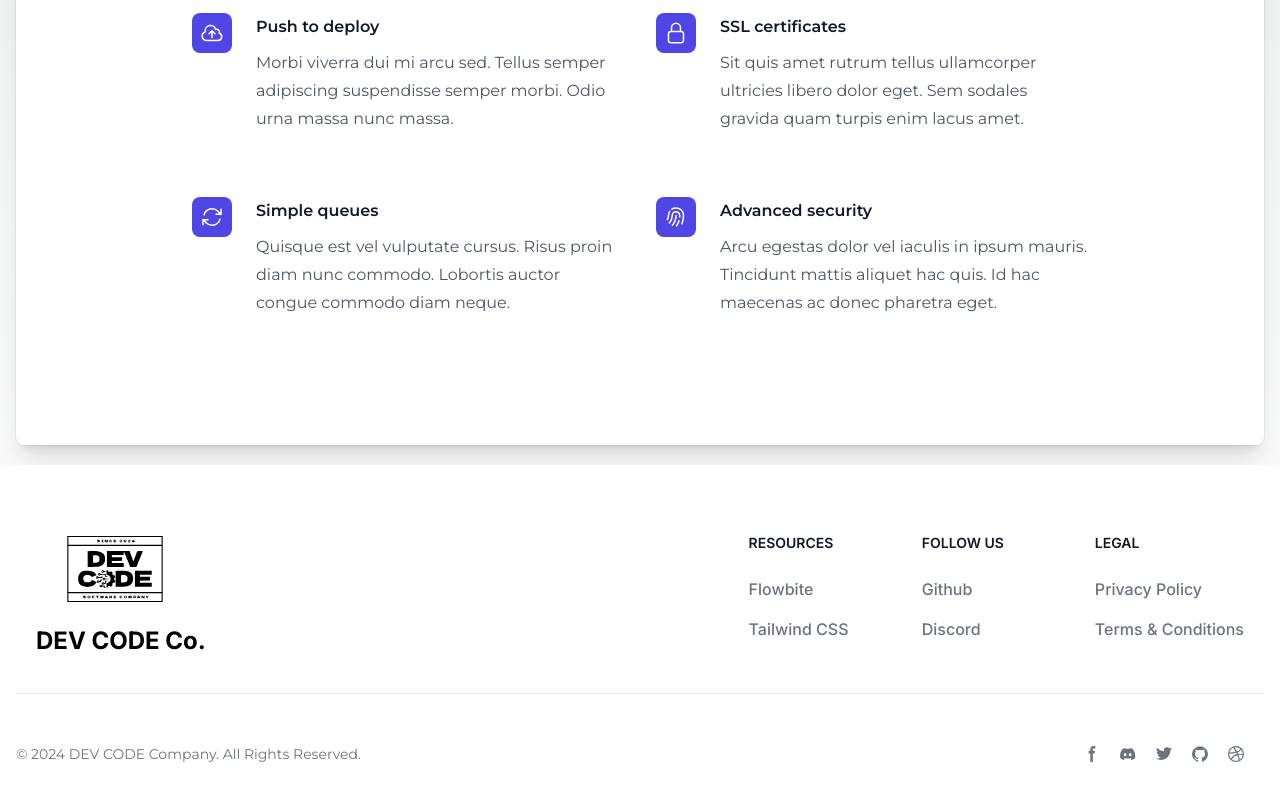
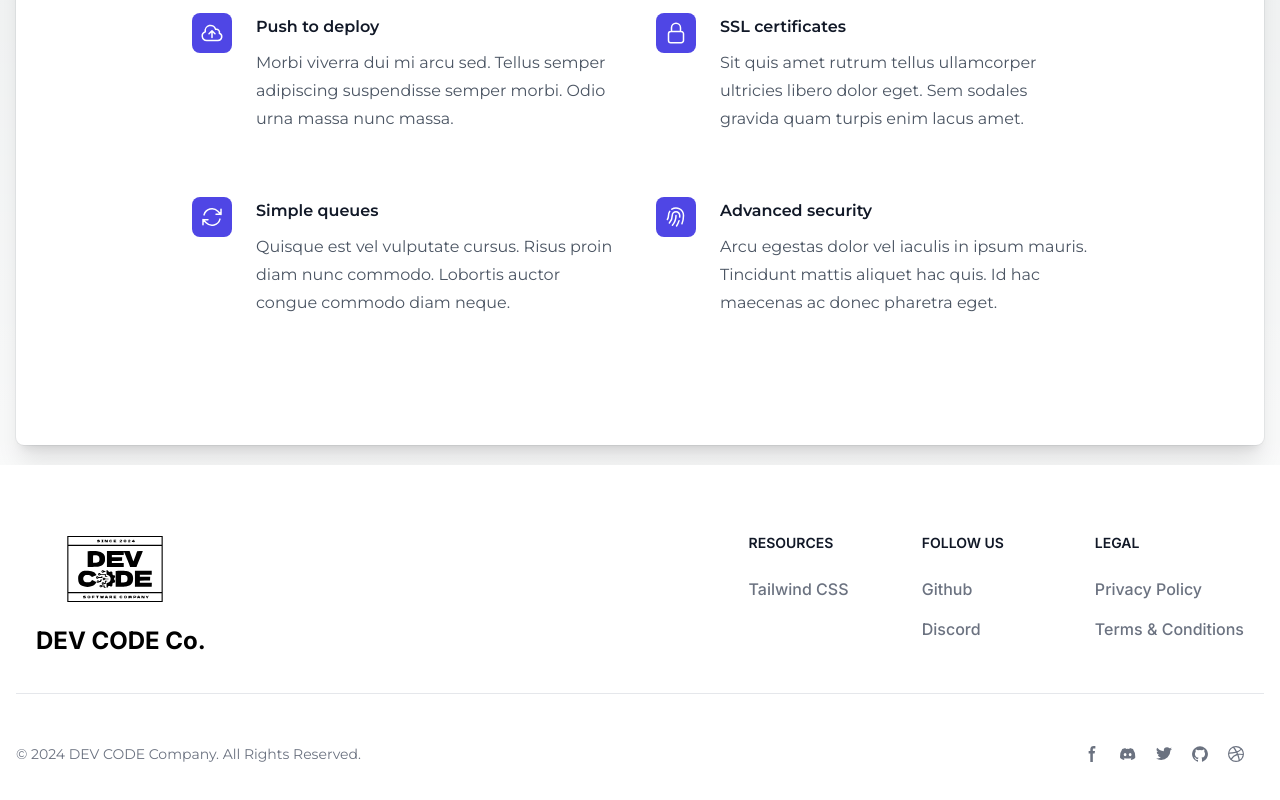
Before and after one commit to 36524760/initidk, a Next.js app in the folder web/: page / in a window 1280 px wide. Shown: the part 1537-2337 px from the top of the page. Built offline with nearby package versions, Linux system fonts and the light colour scheme.

Commit message:
feature(web/public/app/components): Removing unnecessary links on footer.

```diff
--- a/web/src/app/components/footer.tsx
+++ b/web/src/app/components/footer.tsx
@@ -4,12 +4,13 @@ export default function Footer() {
   const currentYear: number = new Date().getFullYear();
 
   return (
-    <footer className={`bg-white dark:bg-gray-900 dark:border-t dark:border-gray-500 ${inter.className}`}>
+    <footer
+      className={`bg-white dark:bg-gray-800 dark:border-t dark:border-gray-500 ${inter.className}`}
+    >
       <div className="mx-auto w-full max-w-screen-xl p-4 py-6 lg:py-8">
         <div className="md:flex md:justify-between my-4 mx-5">
-          {/* <div className="mb-6 md:mb-0"> */}
           <div className="mb-6 md:mb-0 flex flex-col items-center ">
-            <img src="/logo.svg" className="h-28 me-3 dark:invert" alt="Logo"/>
+            <img src="/logo.svg" className="h-28 me-3 dark:invert" alt="Logo" />
             <span className="font-bold self-center text-2xl whitespace-nowrap dark:text-white">
               DEV CODE Co.
             </span>
@@ -21,11 +22,6 @@ export default function Footer() {
                 Resources
               </h2>
               <ul className="text-gray-500 dark:text-gray-400 font-medium">
-                <li className="mb-4">
-                  <a href="https://flowbite.com/" className="hover:underline">
-                    Flowbite
-                  </a>
-                </li>
                 <li>
                   <a
                     href="https://tailwindcss.com/"
```
